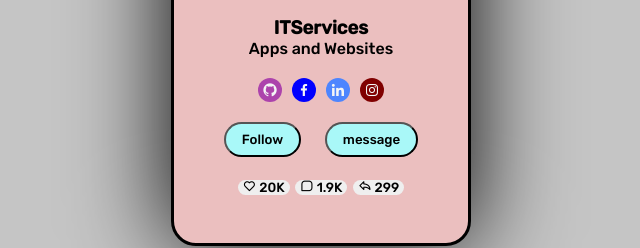
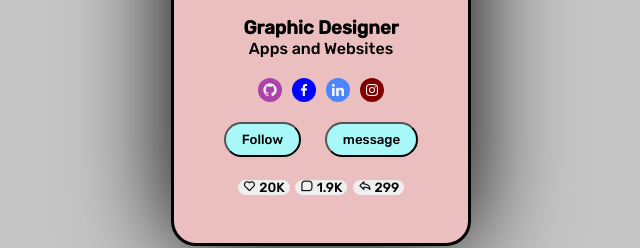
Before and after one commit to ZakariaAyad1/Portfolio-Card, a plain HTML site: page index.html in a window 1280 px wide. Shown: the part 214-462 px from the top of the page, 319-959 px from the left. Drawn offline with nearby package versions, Linux system fonts and the light colour scheme.

Commit message:
changing description

```diff
--- a/index.html
+++ b/index.html
@@ -15,7 +15,7 @@
         </div>
 
         <div class="desc2">
-            <h3 id="hdesc">ITServices</h3>
+            <h3 id="hdesc">Graphic Designer</h3>
             <p>Apps and Websites</p>
         </div>
         <nav class="nav4">
```
